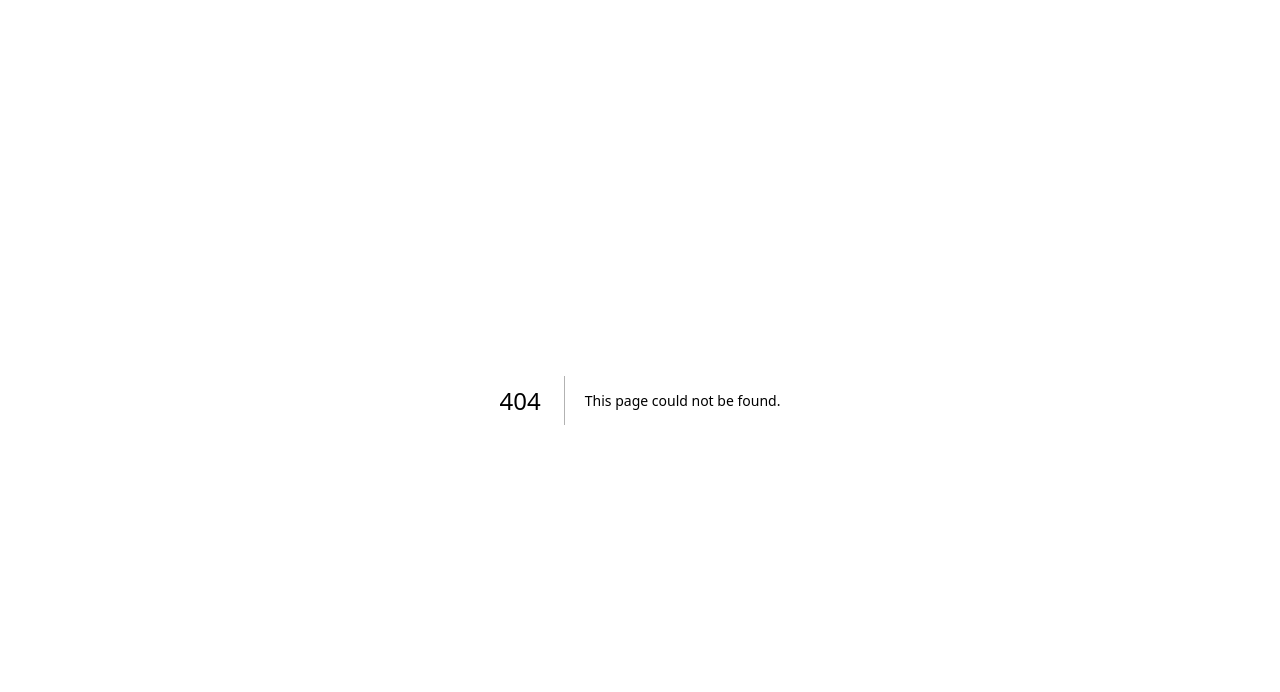
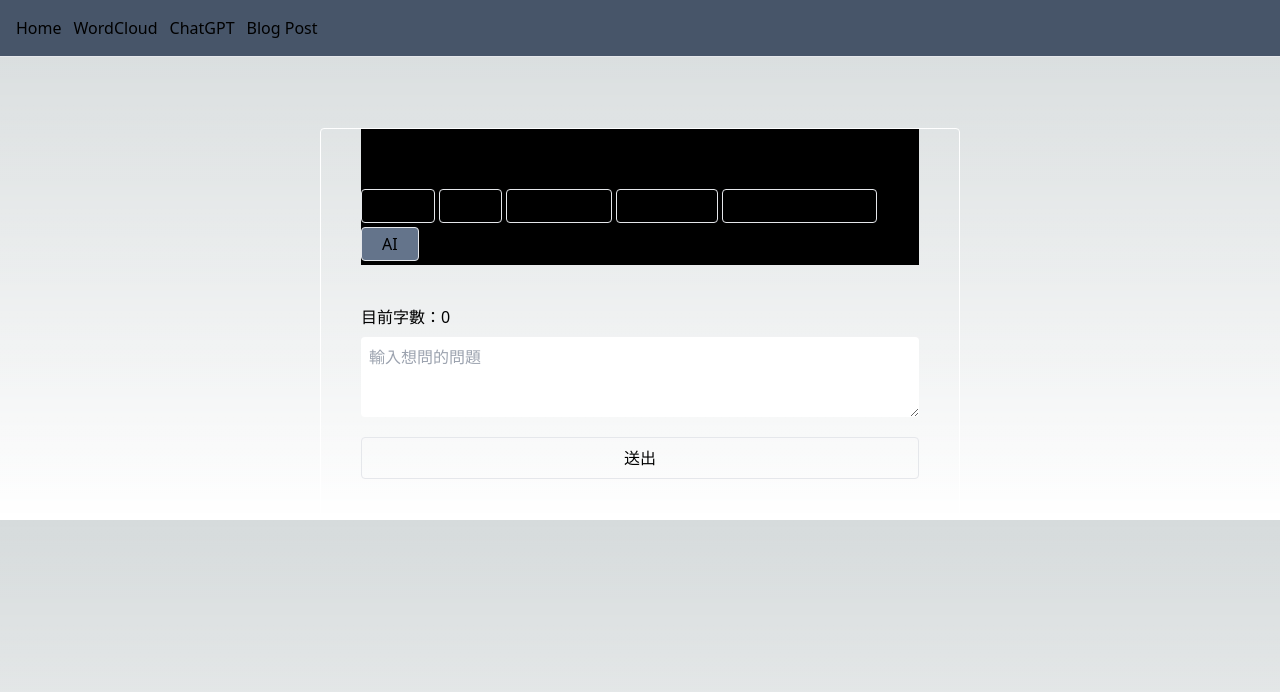
Before and after one commit to shangjuc/trend_lite_next, a Next.js app: page /chatgpt/ai in a window 1280 px wide. Before the commit this address had no page. Shown: the top 692 px of the page. Built offline with nearby package versions, Linux system fonts and the light colour scheme.

Commit message:
Add path_role and qsh_helper

```diff
--- a/src/components/navbar/navbar.tsx
+++ b/src/components/navbar/navbar.tsx
@@ -14,7 +14,7 @@ export default function Navbar() {
                         <Link href="/word-cloud">WordCloud</Link>
                     </li>
                     <li className=' mr-3'>
-                        <Link href="/chatgpt">ChatGPT</Link>
+                        <Link href="/chatgpt/ai">ChatGPT</Link>
                     </li>
                     <li className=' mr-3'>
                         <Link href="/post/hello">Blog Post</Link>
--- a/src/pages/chatgpt.tsx
+++ b/src/pages/chatgpt/[ai_role].tsx
@@ -2,8 +2,10 @@ import React, { useEffect, useState } from "react";
 import Head from "next/head";
 import Navbar from '@/components/navbar/navbar';
 import Loading from "@/components/_shared/loading/loading";
+import Link from 'next/link';
+import { useRouter } from "next/router";
 
-const title_msg = `ChatGPT test`;
+// const title_msg = `ChatGPT test`;
 
 interface I_Chat {
     user_input: string;
@@ -20,6 +22,10 @@ interface I_TranslationData {
 
 export default function ChatGPT() {
     // console.log('chat gpt')
+    const router = useRouter();
+    const path_role = router.asPath.split("/")[2];
+    const title_msg = `ChatGPT: ${path_role}`
+
 
     const [userInput, setUserInput] = useState<string>('');
     const [aiRole, setAiRole] = useState<string>('kotoha');
@@ -29,6 +35,7 @@ export default function ChatGPT() {
         'gp': [],
         'ushio_noa': [],
         'lawbot': [],
+        'qsh_helper': [],
         'ai': [],
     })
 
@@ -38,15 +45,23 @@ export default function ChatGPT() {
             ai_roles.push(role);
         })
         setAiRoles(ai_roles);
-        // console.log(chatHistoryData)
+
     }, [])
+
+    useEffect(()=>{
+        if(path_role in chatHistoryData){
+            setAiRole(path_role)
+        }
+        console.log(aiRole, path_role)
+    },[path_role])
 
     function translateWord(text: string): string {
         let trans_tw: I_TranslationData = {
             'kotoha': '琴葉',
             'ushio_noa': '生塩ノア',
             'gp': 'GP',
-            'lawbot': 'Law Bot'
+            'lawbot': 'Law Bot',
+            'qsh_helper': 'QSH語法小幫手',
         }
         if (trans_tw[text as keyof I_TranslationData]) {
             return trans_tw[text]
@@ -153,12 +168,13 @@ export default function ChatGPT() {
 
                 <div className="card flex flex-wrap justify-center w-1/2 sm:w-full md:w-2/3 lg:w-1/2 h-auto px-10 border rounded border-white">
                     <div className="sticky top-0 pt-6 w-full bg-black ">
-
+                        {/* <h1>{path_role}</h1> */}
                         <h1 className=" text-center mb-3">{aiRole === 'kotoha' ? '我婆琴葉' : translateWord(aiRole)}模擬器</h1>
                         {/* <Loading /> */}
-                        <div className="btn-container flex w-full">
+                        <div className="btn-container flex w-full flex-wrap">
                             {aiRoles.map((item, idx) => {
-                                return <button key={idx} className={(aiRole === item ? ' bg-slate-500' : '') + " border rounded px-5 py-1 mr-1"} onClick={() => { selectAiRole(item) }}>{translateWord(item)}</button>
+                                return <Link href={"/chatgpt/" + item} key={idx} className={(aiRole === item ? ' bg-slate-500' : '') + " border rounded px-5 py-1 mr-1 mb-1"} onClick={() => { selectAiRole(item) }}>{translateWord(item)}</Link>
+
                             })}
                         </div>
                     </div>
@@ -167,17 +183,23 @@ export default function ChatGPT() {
                     {chatHistoryData[aiRole as keyof I_ChatHistoryData] &&
                         chatHistoryData[aiRole as keyof I_ChatHistoryData].map((item, index) =>
                             <div key={index} className="w-full border-b py-10" >
-                                <div>Q: {item.user_input}</div>
-                                <div className="mt-8">
+                                <div>
+                                    <p>Q: {item.user_input}</p>
+                                    <p className=" text-gray-500 text-sm">(字數：{item.user_input.length})</p>
+                                </div>
+                                <div className="mt-8 break-words">
                                     <span className="mr-1">{translateWord(aiRole)}:</span>
-                                    {item.ai_answer === '(...)' ? <Loading /> : item.ai_answer}
+                                    {item.ai_answer === '(...)' ?
+                                        <Loading /> : item.ai_answer
+                                    }
+                                    <p className=" text-gray-500 text-sm">(字數：{item.ai_answer.length})</p>
                                 </div>
                             </div>
                         )}
                     {/* {isLoading && <div className="w-full">Loading...</div>} */}
                     <div className="user-input flex flex-wrap w-full justify-center items-center py-10">
                         <div className="w-full mb-2">目前字數：{userInput.length}</div>
-                        <textarea placeholder="輸入想問的問題" className=" w-full text-gray-500 mb-5 h-96 rounded p-2"
+                        <textarea placeholder="輸入想問的問題" className=" w-full text-gray-500 mb-5 h-20 rounded p-2"
                             onChange={handleChange}
                             onKeyDown={handleKeyDown} value={userInput} />
                         {/* <input type="text" placeholder="輸入想問的問題" className=" w-full text-gray-500 mb-5 h-10 rounded px-2"
```
